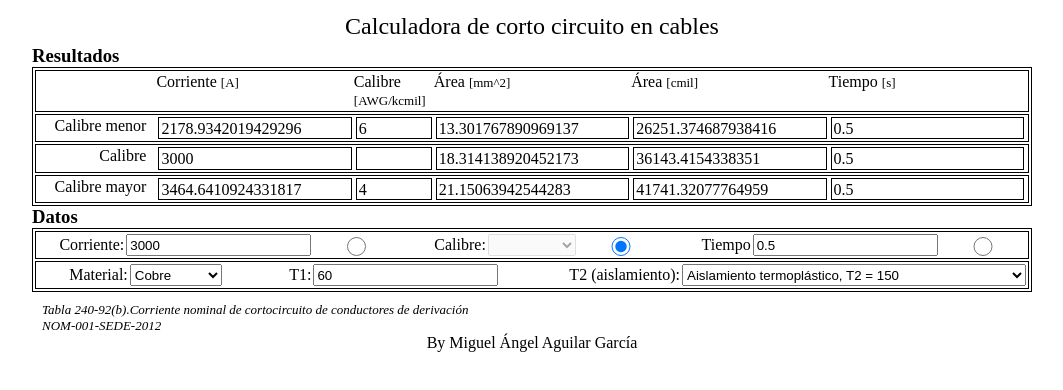
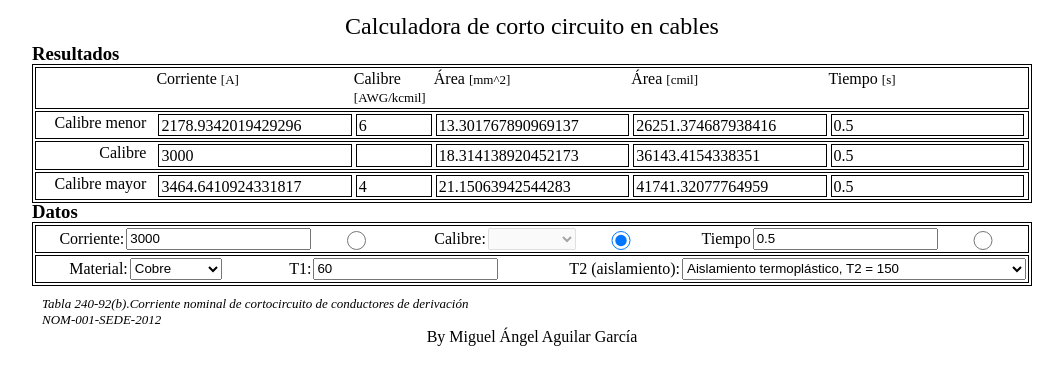
Before and after one commit to MiguelAAguilarG/cal_short_circuit_cable_web, a plain HTML site: page index.html in a window 1280 px wide. Shown: the whole page, without its empty margins (108-1171 px from the left). Drawn offline with Linux system fonts and the light colour scheme.

Commit message:
se arreglaron respecto a apariencia en navegador

```diff
--- a/style.css
+++ b/style.css
@@ -9,6 +9,7 @@ body {
 }
 
 header{
+    margin: 0 auto;
     font-size: x-large;
     text-align: center;
     padding: 5px;
@@ -25,7 +26,8 @@ p{
 }
 
 h3{
-    margin: 0px;
+    margin: 0px auto;
+    line-height: 1em;
     padding: 0px;
 }
 
@@ -101,5 +103,6 @@ h3{
 }
 
 #autor{
+    margin: 0 auto;
     text-align: center;
 }
```
